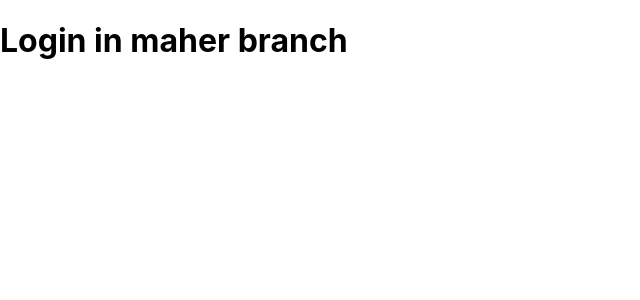
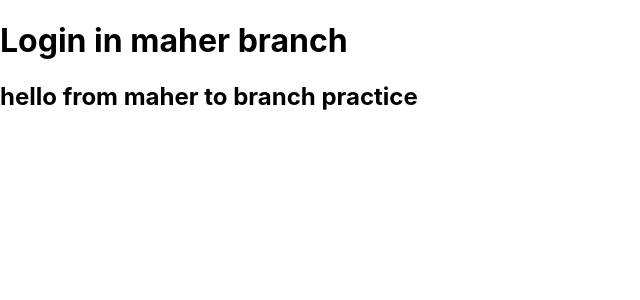
Before and after one commit to maher9393267111/fire-80, a Next.js app: page /auth/login in a window 1280 px wide. Shown: the top 300 px of the page, without its empty margins (0-640 px from the left). Built offline with nearby package versions, Linux system fonts and the light colour scheme.

Commit message:
hello from maher to branch practice

```diff
--- a/pages/auth/login.js
+++ b/pages/auth/login.js
@@ -4,6 +4,7 @@ const Login = () => {
     return (
         <div>
             <h1>Login in maher branch</h1>
+            <h2> hello from maher to branch practice</h2>
         </div>
     );
 }
```
